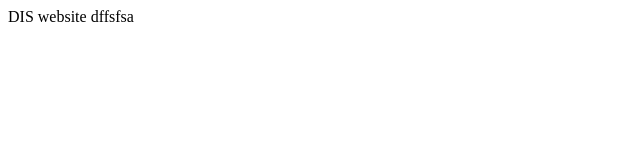
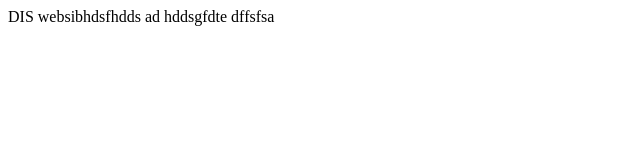
Before and after one commit to disweb-dev/website, a Gatsby site: page / in a window 1280 px wide. Shown: the whole page, without its empty margins (0-640 px from the left). Built offline with nearby package versions, Linux system fonts and the light colour scheme; Gatsby itself is replaced by a stand-in of ours.

Commit message:
navbar modified

```diff
--- a/src/components/Navbar/index.js
+++ b/src/components/Navbar/index.js
@@ -4,7 +4,7 @@ const navbar = ()=> {
     return (
         <>
         <div>
-            DIS website dffsfsa
+            DIS websibhdsfhdds ad hddsgfdte dffsfsa
         </div>
         </>
     )
```
